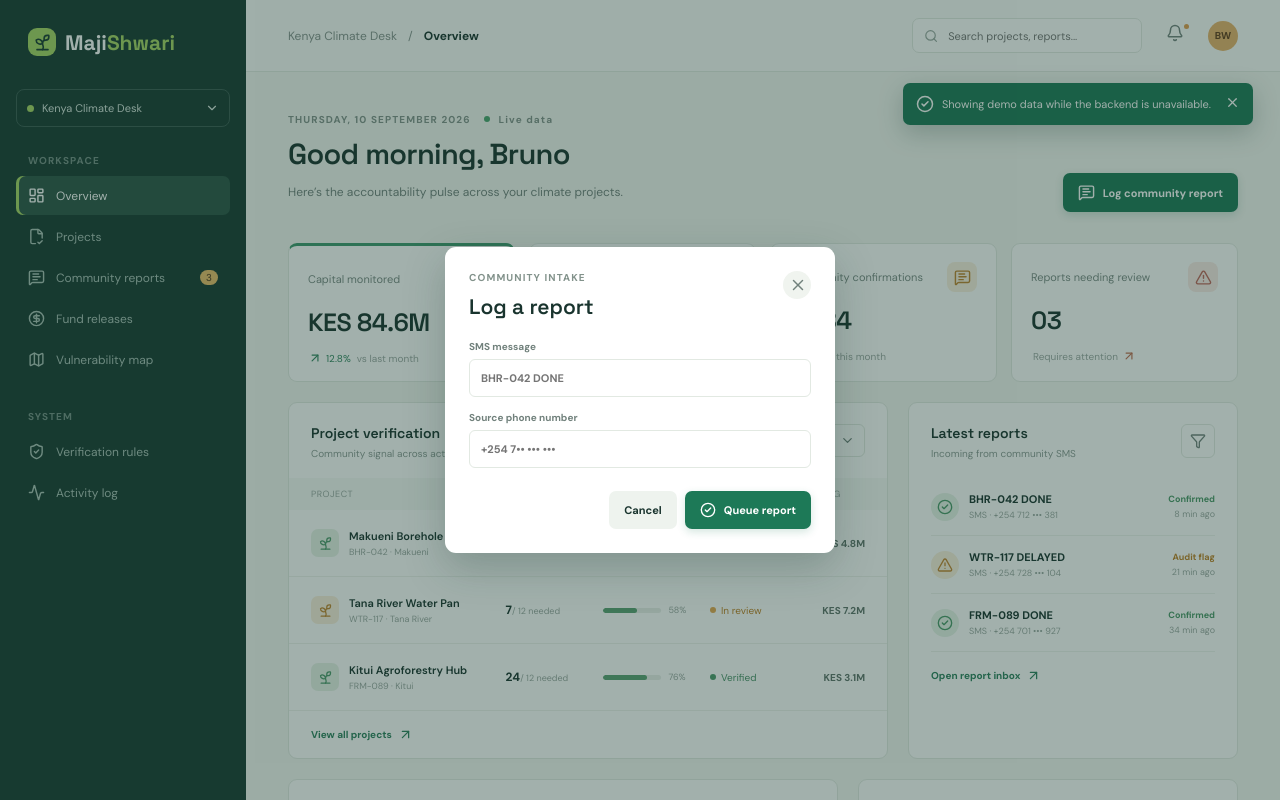
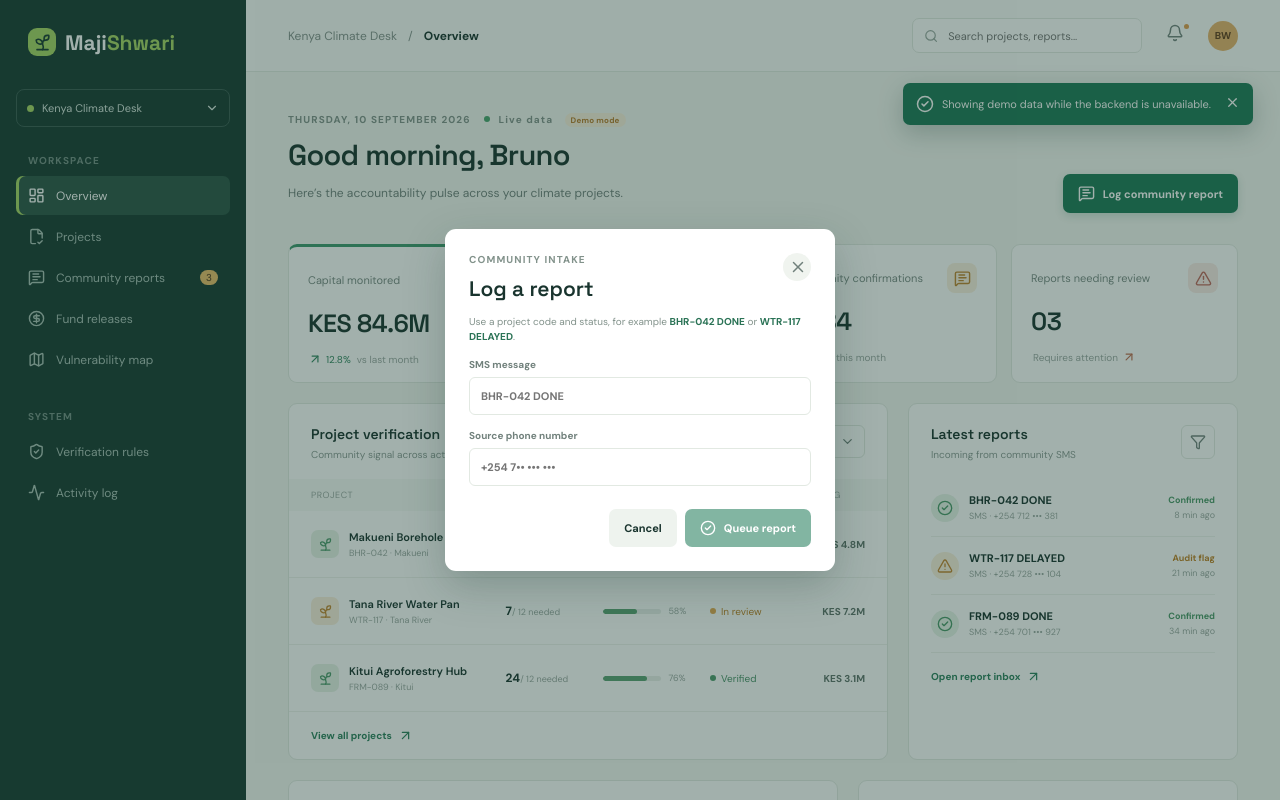
Before and after one commit to Dravis-Xam/maji-shwari, a React (Vite) app in the folder app/: page / in a window 1280 px wide. Both pictures are taken after a click on the button "Log community report". Shown: the top 800 px of the page. Built offline with nearby package versions, Linux system fonts and the light colour scheme; no server answers.

Commit message:
Connect dashboard UI to backend state

```diff
--- a/app/src/App.tsx
+++ b/app/src/App.tsx
@@ -16,6 +16,7 @@ const demoReports = [
   { message: 'WTR-117 DELAYED', source: 'SMS · +254 728 ••• 104', time: '21 min ago', tone: 'warning', label: 'Audit flag' },
   { message: 'FRM-089 DONE', source: 'SMS · +254 701 ••• 927', time: '34 min ago', tone: 'positive', label: 'Confirmed' },
 ]
+const demoMetrics = { capitalMonitored: 'KES 84.6M', activeProjects: 24, confirmations: 1284, reportsNeedingReview: 3 }
 
 function App() {
   const [activeNav, setActiveNav] = useState('Overview')
@@ -23,17 +24,22 @@ function App() {
   const [notice, setNotice] = useState('')
   const [projects, setProjects] = useState(demoProjects)
   const [reports, setReports] = useState(demoReports)
+  const [metrics, setMetrics] = useState(demoMetrics)
+  const [dataSource, setDataSource] = useState<'demo' | 'neon'>('demo')
+  const [isSubmitting, setIsSubmitting] = useState(false)
   const [reportMessage, setReportMessage] = useState('')
   const [reportPhone, setReportPhone] = useState('')
 
   useEffect(() => {
     fetch('/api/dashboard')
       .then((response) => response.ok ? response.json() : Promise.reject(new Error('Dashboard unavailable')))
-      .then((payload) => { setProjects(payload.projects); setReports(payload.reports) })
+      .then((payload) => { setProjects(payload.projects); setReports(payload.reports); setMetrics(payload.metrics); setDataSource(payload.source) })
       .catch(() => setNotice('Showing demo data while the backend is unavailable.'))
   }, [])
 
   const handleReport = async () => {
+    setIsSubmitting(true)
+    try {
       const response = await fetch('/api/reports', { method: 'POST', headers: { 'content-type': 'application/json' }, body: JSON.stringify({ message: reportMessage, phone: reportPhone }) })
       const payload = await response.json()
       if (!response.ok) {
@@ -43,8 +49,14 @@ function App() {
       setShowReport(false)
       setReportMessage('')
       setReportPhone('')
-    setNotice(payload.demo ? 'Report accepted in demo mode. Add DATABASE_URL to persist it in Neon.' : 'Report queued for verification. The community will receive an SMS confirmation.')
+      const result = payload.state === 'verified' ? 'Project verified after reaching its confirmation threshold.' : payload.state === 'audit_flagged' ? 'Report recorded and an audit flag was created.' : payload.demo ? 'Report accepted in demo mode. Add DATABASE_URL to persist it in Neon.' : 'Report queued for verification. The community will receive an SMS confirmation.'
+      setNotice(result)
       window.setTimeout(() => setNotice(''), 4500)
+    } catch {
+      setNotice('Backend unavailable. Check your connection and try again.')
+    } finally {
+      setIsSubmitting(false)
+    }
   }
 
   return <div className="app-shell">
@@ -60,13 +72,13 @@ function App() {
     <main className="main-content">
       <header className="topbar"><button className="mobile-menu" aria-label="Open menu"><Menu size={20} /></button><div className="crumb"><span>Kenya Climate Desk</span><span>/</span><strong>{activeNav}</strong></div><div className="top-actions"><div className="search"><Search size={16} /><input placeholder="Search projects, reports..." /></div><button className="icon-button" aria-label="Notifications"><Bell size={18} /><i /></button><div className="avatar-small">BW</div></div></header>
       <div className="content-wrap">
-        <section className="page-heading"><div><p className="eyebrow">THURSDAY, 10 SEPTEMBER 2026 <span className="live-dot" /> Live data</p><h1>Good morning, Bruno</h1><p className="subheading">Here’s the accountability pulse across your climate projects.</p></div><button className="primary-button" onClick={() => setShowReport(true)}><MessageSquareText size={17} /> Log community report</button></section>
+        <section className="page-heading"><div><p className="eyebrow">THURSDAY, 10 SEPTEMBER 2026 <span className="live-dot" /> Live data <span className={`data-status ${dataSource}`}>{dataSource === 'neon' ? 'Neon connected' : 'Demo mode'}</span></p><h1>Good morning, Bruno</h1><p className="subheading">Here’s the accountability pulse across your climate projects.</p></div><button className="primary-button" onClick={() => setShowReport(true)}><MessageSquareText size={17} /> Log community report</button></section>
         {notice && <div className="toast"><CheckCircle2 size={18} /> {notice}<button onClick={() => setNotice('')}><X size={15} /></button></div>}
         <section className="stat-grid">
-          <div className="stat-card accent-card"><div className="stat-top"><span>Capital monitored</span><span className="stat-icon green-icon"><CircleDollarSign size={17} /></span></div><strong>KES 84.6M</strong><div className="stat-meta up"><ArrowUpRight size={14} /> 12.8% <span>vs last month</span></div></div>
-          <div className="stat-card"><div className="stat-top"><span>Active projects</span><span className="stat-icon blue-icon"><Sprout size={17} /></span></div><strong>24</strong><div className="stat-meta"><span className="muted">18 verified · 6 in review</span></div></div>
-          <div className="stat-card"><div className="stat-top"><span>Community confirmations</span><span className="stat-icon yellow-icon"><MessageSquareText size={17} /></span></div><strong>1,284</strong><div className="stat-meta up"><ArrowUpRight size={14} /> 8.4% <span>this month</span></div></div>
-          <div className="stat-card"><div className="stat-top"><span>Reports needing review</span><span className="stat-icon red-icon"><AlertTriangle size={17} /></span></div><strong>03</strong><div className="stat-meta warning-text"><span>Requires attention</span><ArrowUpRight size={14} /></div></div>
+          <div className="stat-card accent-card"><div className="stat-top"><span>Capital monitored</span><span className="stat-icon green-icon"><CircleDollarSign size={17} /></span></div><strong>{metrics.capitalMonitored}</strong><div className="stat-meta up"><ArrowUpRight size={14} /> 12.8% <span>vs last month</span></div></div>
+          <div className="stat-card"><div className="stat-top"><span>Active projects</span><span className="stat-icon blue-icon"><Sprout size={17} /></span></div><strong>{metrics.activeProjects}</strong><div className="stat-meta"><span className="muted">{projects.filter((project) => project.status === 'Verified').length} verified · {projects.filter((project) => project.status !== 'Verified').length} in review</span></div></div>
+          <div className="stat-card"><div className="stat-top"><span>Community confirmations</span><span className="stat-icon yellow-icon"><MessageSquareText size={17} /></span></div><strong>{metrics.confirmations.toLocaleString()}</strong><div className="stat-meta up"><ArrowUpRight size={14} /> 8.4% <span>this month</span></div></div>
+          <div className="stat-card"><div className="stat-top"><span>Reports needing review</span><span className="stat-icon red-icon"><AlertTriangle size={17} /></span></div><strong>{String(metrics.reportsNeedingReview).padStart(2, '0')}</strong><div className="stat-meta warning-text"><span>Requires attention</span><ArrowUpRight size={14} /></div></div>
         </section>
         <section className="main-grid"><div className="panel project-panel"><div className="panel-heading"><div><h2>Project verification</h2><p>Community signal across active projects</p></div><button className="select-button">All counties <ChevronDown size={15} /></button></div><div className="table-head"><span>Project</span><span>Confirmations</span><span>Progress</span><span>Status</span><span>Funding</span></div>{projects.map((project) => <div className="project-row" key={project.id}><div className="project-name"><span className={`project-badge ${project.color}`}><Sprout size={15} /></span><div><strong>{project.name}</strong><small>{project.id} · {project.county}</small></div></div><div className="confirmation"><strong>{project.confirmations.split(' / ')[0]}</strong><span> / {project.confirmations.split(' / ')[1]} needed</span></div><div className="progress-wrap"><div className="progress-bar"><span style={{ width: `${project.progress}%` }} /></div><small>{project.progress}%</small></div><span className={`status ${project.status === 'Verified' ? 'verified' : 'review'}`}><span />{project.status}</span><strong className="funding">{project.amount}</strong></div>)}<button className="view-all">View all projects <ArrowUpRight size={15} /></button></div>
           <div className="panel activity-panel"><div className="panel-heading"><div><h2>Latest reports</h2><p>Incoming from community SMS</p></div><button className="filter-button" aria-label="Filter reports"><Filter size={16} /></button></div><div className="report-list">{reports.map((report) => <div className="report-item" key={report.message}><span className={`report-icon ${report.tone}`}>{report.tone === 'positive' ? <CheckCircle2 size={16} /> : <AlertTriangle size={16} />}</span><div><strong>{report.message}</strong><small>{report.source}</small></div><div className="report-time"><span className={report.tone}>{report.label}</span><small>{report.time}</small></div></div>)}</div><button className="view-all">Open report inbox <ArrowUpRight size={15} /></button></div></section>
@@ -74,7 +86,7 @@ function App() {
           <div className="panel map-panel"><div className="panel-heading"><div><h2>Vulnerability watch</h2><p>County risk index · live analysis</p></div><button className="filter-button" aria-label="Open map"><ArrowUpRight size={16} /></button></div><div className="map-visual"><div className="map-river" /><span className="map-label label-one">Turkana <b>82</b></span><span className="map-label label-two">Kitui <b>64</b></span><span className="map-label label-three">Makueni <b>41</b></span><span className="map-label label-four">Tana River <b>73</b></span><div className="map-pin pin-one" /><div className="map-pin pin-two" /><div className="map-pin pin-three" /></div><div className="risk-footer"><span><i className="risk-high" /> High risk</span><span><i className="risk-mid" /> Watch</span><span><i className="risk-low" /> Stable</span><button className="text-button">Open map <ArrowUpRight size={14} /></button></div></div></section>
       </div>
     </main>
-    {showReport && <div className="modal-backdrop" onClick={() => setShowReport(false)}><div className="modal" onClick={(event) => event.stopPropagation()}><div className="modal-heading"><div><p className="eyebrow">COMMUNITY INTAKE</p><h2>Log a report</h2></div><button className="close-button" onClick={() => setShowReport(false)}><X size={18} /></button></div><label>SMS message<input value={reportMessage} onChange={(event) => setReportMessage(event.target.value)} placeholder="BHR-042 DONE" /></label><label>Source phone number<input value={reportPhone} onChange={(event) => setReportPhone(event.target.value)} placeholder="+254 7•• ••• •••" /></label><div className="modal-actions"><button className="secondary-button" onClick={() => setShowReport(false)}>Cancel</button><button className="primary-button" onClick={handleReport}><CheckCircle2 size={16} /> Queue report</button></div></div></div>}
+    {showReport && <div className="modal-backdrop" onClick={() => setShowReport(false)}><div className="modal" onClick={(event) => event.stopPropagation()}><div className="modal-heading"><div><p className="eyebrow">COMMUNITY INTAKE</p><h2>Log a report</h2></div><button className="close-button" onClick={() => setShowReport(false)}><X size={18} /></button></div><p className="modal-help">Use a project code and status, for example <strong>BHR-042 DONE</strong> or <strong>WTR-117 DELAYED</strong>.</p><label>SMS message<input value={reportMessage} onChange={(event) => setReportMessage(event.target.value)} placeholder="BHR-042 DONE" /></label><label>Source phone number<input value={reportPhone} onChange={(event) => setReportPhone(event.target.value)} placeholder="+254 7•• ••• •••" /></label><div className="modal-actions"><button className="secondary-button" onClick={() => setShowReport(false)}>Cancel</button><button className="primary-button" disabled={isSubmitting || !reportMessage || !reportPhone} onClick={handleReport}>{isSubmitting ? 'Submitting...' : <><CheckCircle2 size={16} /> Queue report</>}</button></div></div></div>}
   </div>
 }
 export default App
```
Also changed, not shown: app/src/App.css. Lines whose indentation alone changed are shown as unchanged.
